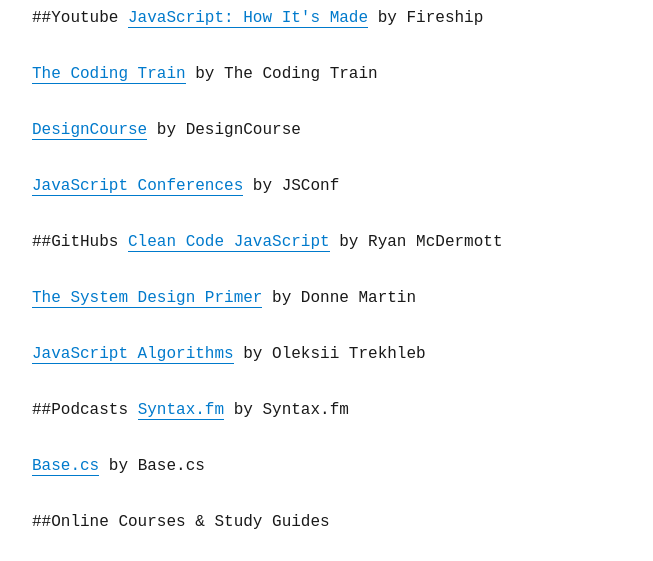
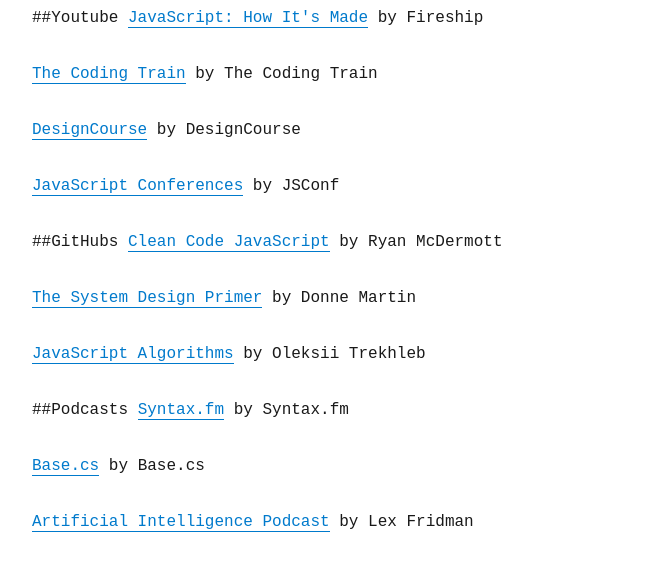
Before and after one commit to erick805/rickylau-dev, a Gatsby site: page /brain-bangers-resources/ in a window 1280 px wide. Shown: the part 165-726 px from the top of the page, without its empty margins (293-946 px from the left). Built offline with nearby package versions, Linux system fonts and the light colour scheme; Gatsby itself is replaced by a stand-in of ours; some packages are replaced by stand-ins of ours.

Commit message:
add: artificial intelligence podcast into resources

```diff
--- a/content/blog/brain-bangers-resources/index.md
+++ b/content/blog/brain-bangers-resources/index.md
@@ -23,6 +23,8 @@
 [Syntax.fm](https://syntax.fm/) by Syntax.fm
 
 [Base.cs](https://www.codenewbie.org/basecs) by Base.cs
+
+[Artificial Intelligence Podcast](https://lexfridman.com/ai/) by Lex Fridman
 
 ##Online Courses & Study Guides
 
```
